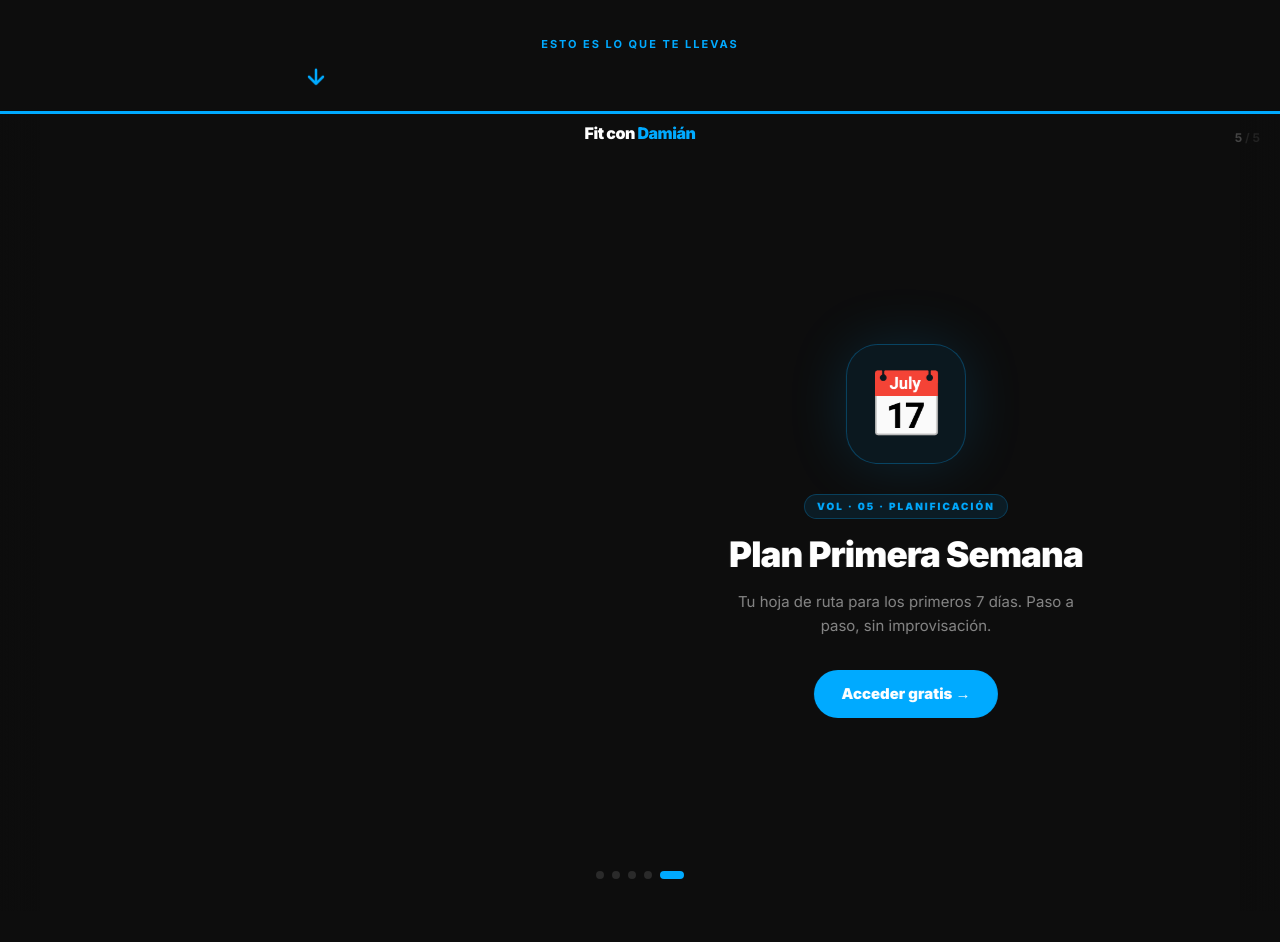
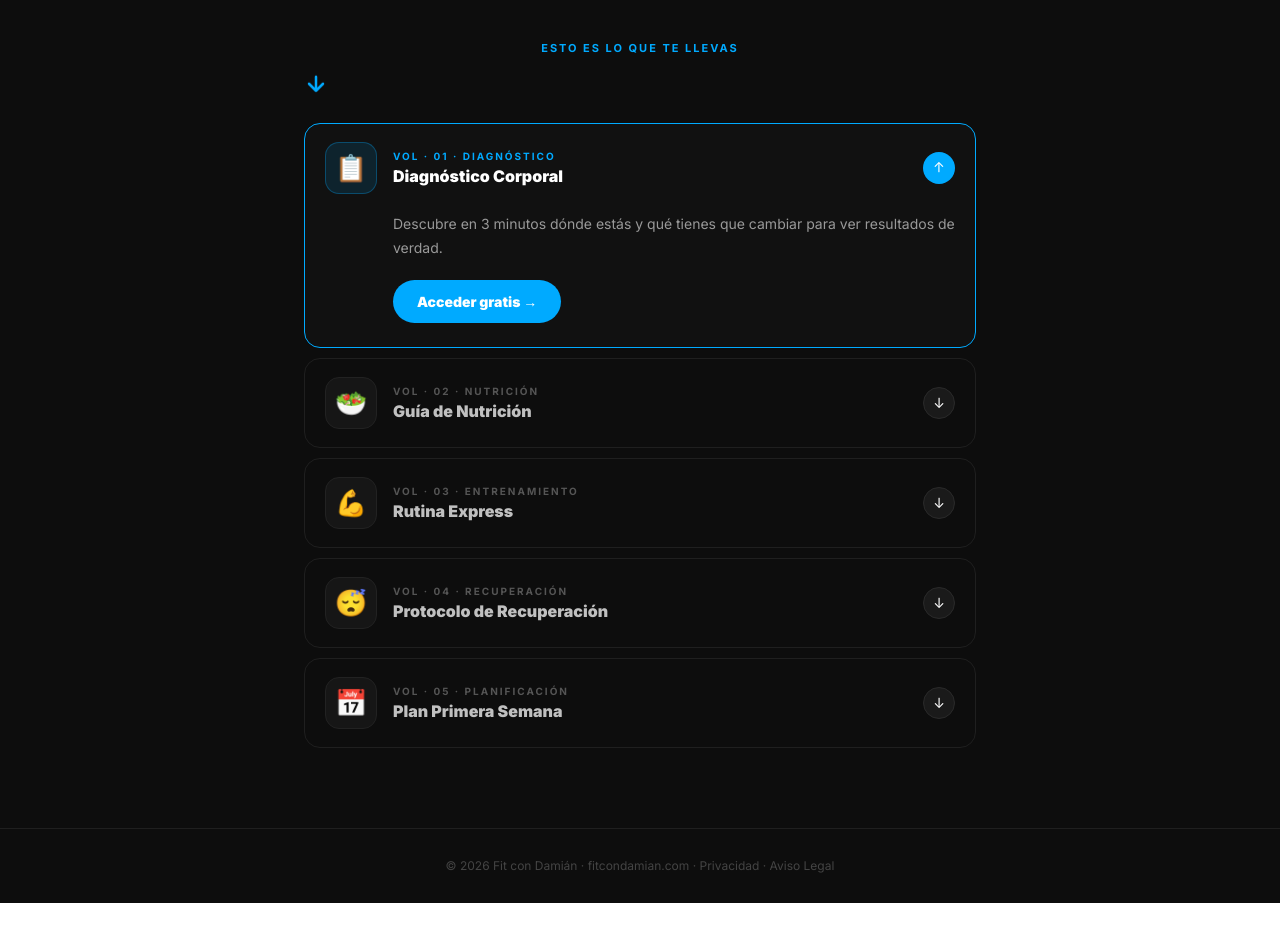
Before and after one commit to aurenapp-gif/FITCONDAMIAN.COM, a Next.js app: page /recursos in a window 1280 px wide. Shown: the part 1260-2202 px from the top of the page. After the commit the page ends 2163 px from the top, so only its background shows below. Built offline with nearby package versions, Linux system fonts and the light colour scheme.

Commit message:
feat: acordeón expandible para sección de recursos

```diff
--- a/app/recursos/RecursosClient.tsx
+++ b/app/recursos/RecursosClient.tsx
@@ -17,8 +17,6 @@ const stats = [
   { value: 30,  suffix: "",  label: "minutos de llamada gratis" },
   { value: 100, suffix: "%", label: "método basado en ciencia"  },
 ];
-
-const N = recursos.length;
 
 // — Partículas —
 function ParticlesCanvas() {
@@ -84,128 +82,90 @@ function useReveal(threshold = 0.15) {
   return { ref, visible };
 }
 
-// — Scroll horizontal bloqueado —
-function HorizontalScroll({ onOpenModal }: { onOpenModal: () => void }) {
-  const wrapperRef  = useRef<HTMLDivElement>(null);
-  const [active, setActive] = useState(0);
-  const [tx, setTx] = useState(0);
-  const [vw, setVw] = useState(390);
+// — Item del acordeón —
+function AccordionItem({
+  r, isOpen, onToggle, onOpenModal,
+}: {
+  r: typeof recursos[0];
+  isOpen: boolean;
+  onToggle: () => void;
+  onOpenModal: () => void;
+}) {
+  const bodyRef = useRef<HTMLDivElement>(null);
+  const [height, setHeight] = useState(0);
 
   useEffect(() => {
-    const update = () => setVw(window.innerWidth);
-    update();
-    window.addEventListener("resize", update);
-    return () => window.removeEventListener("resize", update);
-  }, []);
-
-  useEffect(() => {
-    const onScroll = () => {
-      const el = wrapperRef.current; if (!el) return;
-      const rect = el.getBoundingClientRect();
-      const total = el.offsetHeight - window.innerHeight;
-      const scrolled = -rect.top;
-      const p = Math.max(0, Math.min(1, scrolled / total));
-      const slide = Math.round(p * (N - 1));
-      setActive(slide);
-      setTx(-p * (N - 1) * vw);
-    };
-    window.addEventListener("scroll", onScroll, { passive: true });
-    onScroll();
-    return () => window.removeEventListener("scroll", onScroll);
-  }, [vw]);
+    if (!bodyRef.current) return;
+    setHeight(isOpen ? bodyRef.current.scrollHeight : 0);
+  }, [isOpen]);
 
   return (
-    // Wrapper alto que "consume" scroll vertical
-    <div ref={wrapperRef} style={{ height: `${N * 100}vh` }}>
-      <div style={{ position: "sticky", top: 0, height: "100vh", overflow: "hidden", background: "#0D0D0D" }}>
-
-        {/* Barra de progreso superior */}
-        <div style={{ position: "absolute", top: 0, left: 0, right: 0, height: "3px", background: "#1a1a1a", zIndex: 20 }}>
-          <div style={{ height: "100%", background: "#00AAFF", width: `${((active + 1) / N) * 100}%`, transition: "width 0.4s ease" }} />
-        </div>
-
-        {/* Contador de slide */}
-        <div style={{ position: "absolute", top: "18px", right: "20px", zIndex: 20, color: "#444", fontSize: "12px", fontWeight: 700 }}>
-          {active + 1} <span style={{ color: "#222" }}>/ {N}</span>
-        </div>
-
-        {/* Header */}
-        <div style={{ position: "absolute", top: "10px", left: 0, right: 0, textAlign: "center", zIndex: 20 }}>
-          <p style={{ margin: 0, fontWeight: 900, fontSize: "16px", letterSpacing: "-0.5px" }}>
-            Fit con <span style={{ color: "#00AAFF" }}>Damián</span>
-          </p>
-        </div>
-
-        {/* Tira horizontal */}
     <div style={{
-          display: "flex",
-          transform: `translateX(${tx}px)`,
-          transition: "transform 0.12s cubic-bezier(0.25, 0.46, 0.45, 0.94)",
-          willChange: "transform",
-          height: "100%",
+      background: isOpen ? "#111" : "#0D0D0D",
+      border: isOpen ? "1px solid #00AAFF" : "1px solid #1f1f1f",
+      borderRadius: "16px",
+      overflow: "hidden",
+      transition: "border-color 0.3s ease, background 0.3s ease",
     }}>
-          {recursos.map((r, i) => {
-            const isActive = i === active;
-            return (
-              <div
-                key={r.vol}
+      {/* Cabecera — siempre visible */}
+      <button
+        onClick={onToggle}
         style={{
-                  width: vw, minWidth: vw, height: "100%",
-                  display: "flex", alignItems: "center", justifyContent: "center",
-                  padding: "80px 28px 40px",
-                  flexShrink: 0,
+          width: "100%", display: "flex", alignItems: "center",
+          gap: "16px", padding: "18px 20px",
+          background: "none", border: "none", cursor: "pointer",
+          textAlign: "left",
         }}
       >
-                <div style={{ maxWidth: "360px", width: "100%", textAlign: "center" }}>
-
-                  {/* Emoji grande con glow */}
+        {/* Número / emoji */}
         <div style={{
-                    width: "120px", height: "120px",
-                    background: isActive ? "rgba(0,170,255,0.08)" : "rgba(255,255,255,0.03)",
-                    border: isActive ? "1.5px solid rgba(0,170,255,0.3)" : "1px solid #1f1f1f",
-                    borderRadius: "32px",
+          flexShrink: 0,
+          width: "52px", height: "52px", borderRadius: "14px",
+          background: isOpen ? "rgba(0,170,255,0.12)" : "#161616",
+          border: isOpen ? "1px solid rgba(0,170,255,0.3)" : "1px solid #222",
           display: "flex", alignItems: "center", justifyContent: "center",
-                    fontSize: "64px", lineHeight: 1,
-                    margin: "0 auto 28px",
-                    boxShadow: isActive ? "0 0 60px rgba(0,170,255,0.15)" : "none",
-                    transition: "all 0.5s ease",
+          fontSize: "26px",
+          transition: "all 0.3s ease",
         }}>
           {r.emoji}
         </div>
 
-                  {/* Badge */}
-                  <span style={{
-                    display: "inline-block",
-                    background: "rgba(0,170,255,0.1)", border: "1px solid rgba(0,170,255,0.25)",
-                    color: "#00AAFF", fontSize: "10px", fontWeight: 900,
-                    padding: "4px 12px", borderRadius: "99px", letterSpacing: "2px",
-                    marginBottom: "16px",
+        <div style={{ flex: 1, minWidth: 0 }}>
+          <p style={{ color: isOpen ? "#00AAFF" : "#555", fontSize: "10px", fontWeight: 700, letterSpacing: "2px", textTransform: "uppercase", margin: "0 0 3px 0" }}>
+            VOL · {r.vol} · {r.categoria}
+          </p>
+          <p style={{ fontWeight: 900, fontSize: "16px", color: isOpen ? "#fff" : "#C0C0C0", margin: 0, lineHeight: 1.2 }}>
+            {r.nombre}
+          </p>
+        </div>
+
+        {/* Chevron */}
+        <div style={{
+          flexShrink: 0, width: "32px", height: "32px",
+          borderRadius: "50%",
+          background: isOpen ? "#00AAFF" : "#1a1a1a",
+          border: isOpen ? "none" : "1px solid #2a2a2a",
+          display: "flex", alignItems: "center", justifyContent: "center",
+          color: "#fff", fontSize: "14px",
+          transform: isOpen ? "rotate(180deg)" : "rotate(0deg)",
+          transition: "all 0.35s cubic-bezier(0.34, 1.56, 0.64, 1)",
         }}>
-                    VOL · {r.vol} · {r.categoria}
-                  </span>
+          ↓
+        </div>
+      </button>
 
-                  {/* Título */}
-                  <h2 style={{
-                    fontSize: "clamp(1.6rem, 6vw, 2.2rem)", fontWeight: 900,
-                    lineHeight: 1.1, letterSpacing: "-1px",
-                    margin: "0 0 16px 0",
-                    color: "#fff",
-                  }}>
-                    {r.nombre}
-                  </h2>
-
-                  {/* Descripción */}
-                  <p style={{ color: "#888", fontSize: "15px", lineHeight: 1.6, margin: "0 0 32px 0" }}>
+      {/* Cuerpo expandible */}
+      <div style={{ height, overflow: "hidden", transition: "height 0.4s cubic-bezier(0.4, 0, 0.2, 1)" }}>
+        <div ref={bodyRef} style={{ padding: "0 20px 24px", paddingLeft: "88px" }}>
+          <p style={{ color: "#999", fontSize: "14px", lineHeight: 1.7, margin: "0 0 20px 0" }}>
             {r.desc}
           </p>
-
-                  {/* CTA */}
           <button
             onClick={onOpenModal}
             style={{
               background: "#00AAFF", color: "#fff",
-                      fontWeight: 900, fontSize: "15px",
-                      padding: "13px 28px", borderRadius: "99px",
+              fontWeight: 900, fontSize: "14px",
+              padding: "11px 24px", borderRadius: "99px",
               border: "none", cursor: "pointer",
             }}
           >
@@ -213,43 +173,33 @@ function HorizontalScroll({ onOpenModal }: { onOpenModal: () => void }) {
           </button>
         </div>
       </div>
+    </div>
   );
-          })}
-        </div>
+}
 
-        {/* Dots en la parte inferior */}
-        <div style={{ position: "absolute", bottom: "32px", left: "50%", transform: "translateX(-50%)", display: "flex", gap: "8px", zIndex: 20 }}>
-          {recursos.map((_, i) => (
-            <div key={i} style={{
-              width: i === active ? "24px" : "8px", height: "8px",
-              borderRadius: "99px",
-              background: i === active ? "#00AAFF" : "#2a2a2a",
-              transition: "all 0.4s ease",
-            }} />
+// — Acordeón completo —
+function Accordion({ onOpenModal }: { onOpenModal: () => void }) {
+  const [open, setOpen] = useState<number | null>(0);
+
+  return (
+    <div style={{ display: "flex", flexDirection: "column", gap: "10px" }}>
+      {recursos.map((r, i) => (
+        <AccordionItem
+          key={r.vol}
+          r={r}
+          isOpen={open === i}
+          onToggle={() => setOpen(open === i ? null : i)}
+          onOpenModal={onOpenModal}
+        />
       ))}
-        </div>
-
-        {/* Hint de scroll */}
-        {active === 0 && (
-          <div style={{ position: "absolute", bottom: "64px", left: "50%", transform: "translateX(-50%)", textAlign: "center", animation: "fadeHint 2s ease 1s both" }}>
-            <p style={{ color: "#333", fontSize: "11px", fontWeight: 600, letterSpacing: "1px", margin: 0 }}>↓ DESLIZA PARA VER MÁS</p>
-            <style>{`
-              @keyframes fadeHint { 0%{opacity:0} 20%{opacity:1} 80%{opacity:1} 100%{opacity:0} }
-            `}</style>
-          </div>
-        )}
-
-        {/* Gradientes laterales */}
-        <div style={{ position: "absolute", left: 0, top: 0, bottom: 0, width: "40px", background: "linear-gradient(90deg, #0D0D0D, transparent)", pointerEvents: "none", zIndex: 10 }} />
-        <div style={{ position: "absolute", right: 0, top: 0, bottom: 0, width: "40px", background: "linear-gradient(-90deg, #0D0D0D, transparent)", pointerEvents: "none", zIndex: 10 }} />
-      </div>
     </div>
   );
 }
 
 export default function RecursosClient() {
   const [modalOpen, setModalOpen] = useState(false);
-  const statsReveal = useReveal(0.2);
+  const statsReveal  = useReveal(0.2);
+  const accordReveal = useReveal(0.1);
 
   return (
     <main style={{ background: "#0D0D0D", minHeight: "100vh", color: "#fff", fontFamily: "var(--font-inter), sans-serif", overflowX: "hidden" }}>
@@ -291,7 +241,7 @@ export default function RecursosClient() {
         </section>
 
         {/* CONTADORES */}
-        <div ref={statsReveal.ref} style={{ display: "grid", gridTemplateColumns: "repeat(2, 1fr)", gap: "12px", marginBottom: "20px", opacity: statsReveal.visible ? 1 : 0, transform: statsReveal.visible ? "translateY(0)" : "translateY(40px)", transition: "opacity 0.7s ease, transform 0.7s ease" }}>
+        <div ref={statsReveal.ref} style={{ display: "grid", gridTemplateColumns: "repeat(2, 1fr)", gap: "12px", marginBottom: "56px", opacity: statsReveal.visible ? 1 : 0, transform: statsReveal.visible ? "translateY(0)" : "translateY(40px)", transition: "opacity 0.7s ease, transform 0.7s ease" }}>
           {stats.map((s, i) => (
             <div key={i} style={{ background: "#111", border: "1px solid #1f1f1f", borderRadius: "16px", padding: "20px", textAlign: "center", opacity: statsReveal.visible ? 1 : 0, transform: statsReveal.visible ? "translateY(0)" : "translateY(20px)", transition: `opacity 0.6s ease ${i * 0.1}s, transform 0.6s ease ${i * 0.1}s` }}>
               <p style={{ fontWeight: 900, fontSize: "clamp(1.8rem, 5vw, 2.4rem)", color: "#00AAFF", margin: "0 0 4px 0", letterSpacing: "-1px" }}>
@@ -302,18 +252,22 @@ export default function RecursosClient() {
           ))}
         </div>
 
-        {/* Label antes del scroll */}
-        <div style={{ textAlign: "center", padding: "32px 0 24px" }}>
+        {/* ACORDEÓN */}
+        <section
+          ref={accordReveal.ref}
+          style={{ paddingBottom: "80px", opacity: accordReveal.visible ? 1 : 0, transform: accordReveal.visible ? "translateY(0)" : "translateY(40px)", transition: "opacity 0.7s ease, transform 0.7s ease" }}
+        >
+          <div style={{ textAlign: "center", marginBottom: "32px" }}>
             <p style={{ color: "#00AAFF", fontSize: "11px", fontWeight: 700, letterSpacing: "2px", textTransform: "uppercase", margin: "0 0 10px 0" }}>ESTO ES LO QUE TE LLEVAS</p>
             <div style={{ animation: "bounce 1.8s infinite" }}>
               <svg width="24" height="24" viewBox="0 0 24 24" fill="none" stroke="#00AAFF" strokeWidth="2.5" strokeLinecap="round" strokeLinejoin="round"><path d="M12 5v14M5 12l7 7 7-7"/></svg>
             </div>
             <style>{`@keyframes bounce { 0%,100%{transform:translateY(0)} 50%{transform:translateY(6px)} }`}</style>
           </div>
+
+          <Accordion onOpenModal={() => setModalOpen(true)} />
+        </section>
       </div>
-
-      {/* SCROLL HORIZONTAL — full width, fuera del contenedor */}
-      <HorizontalScroll onOpenModal={() => setModalOpen(true)} />
 
       <footer style={{ borderTop: "1px solid #1f1f1f", padding: "28px 24px", textAlign: "center" }}>
         <p style={{ color: "#444", fontSize: "12px", margin: 0 }}>
```
Lines whose indentation alone changed are shown as unchanged.
